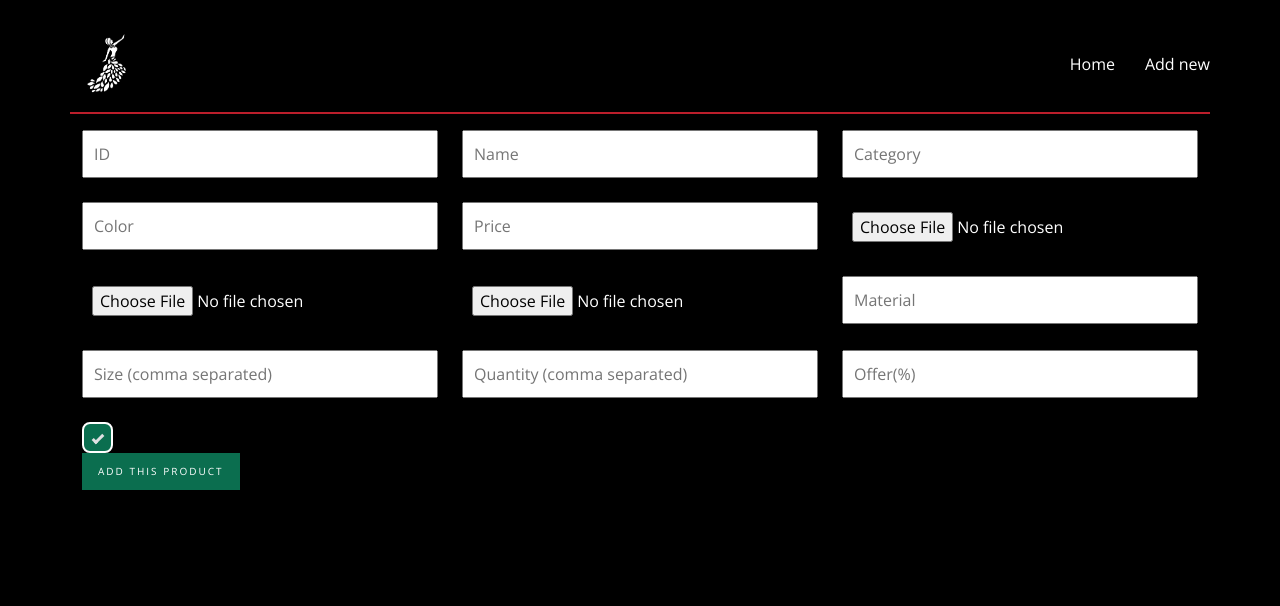
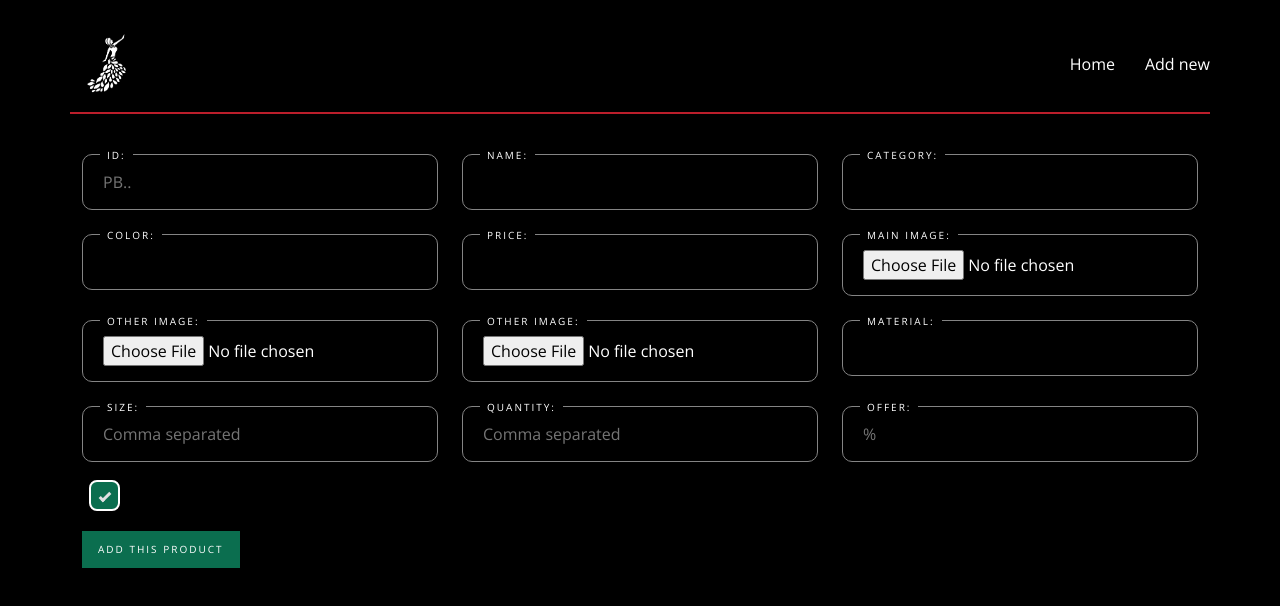
Before and after one commit to imarunsankarks/frontend, a React (Create React App) app: page /create in a window 1280 px wide. Shown: the top 606 px of the page. Built offline with nearby package versions, Linux system fonts and the light colour scheme.

Commit message:
form style updated

```diff
--- a/src/Create.js
+++ b/src/Create.js
@@ -69,43 +69,55 @@ const Create = () => {
     return (
         <div>
             <form onSubmit={handleSubmit} id='update-form' encType="multipart/form-data">
-                <div className='container'>
+                <div className='container mt-4'>
                     <div className='row each-input-field g-4'>
                         <div className='col-4'>
-                            <input type="text" name="id" onChange={handleChange} placeholder='ID' id='form-id' />
+                            <label htmlFor='id'>ID: </label>
+                            <input type="text" name="id" onChange={handleChange} placeholder='PB..' id='form-id' />
                         </div>
                         <div className='col-4'>
-                            <input type="text" name="name" onChange={handleChange} placeholder='Name' id='form-name' />
+                            <label htmlFor='name'>Name: </label>
+                            <input type="text" name="name" onChange={handleChange} id='form-name' />
                         </div>
                         <div className='col-4'>
-                            <input type="text" name="category" onChange={handleChange} placeholder='Category' id='form-category' />
+                            <label htmlFor='category'>Category: </label>
+                            <input type="text" name="category" onChange={handleChange} id='form-category' />
                         </div>
                         <div className='col-4'>
-                            <input type="text" name="color" onChange={handleChange} placeholder='Color' id='form-color' />
+                            <label htmlFor='color'>Color: </label>
+                            <input type="text" name="color" onChange={handleChange} id='form-color' />
                         </div>
                         <div className='col-4'>
-                            <input type="number" name="price" onChange={handleChange} placeholder='Price' id='form-price' />
+                            <label htmlFor='price'>Price: </label>
+                            <input type="number" name="price" onChange={handleChange} id='form-price' />
                         </div>
                         <div className='col-4'>
+                            <label htmlFor='image1'>Main image: </label>
                             <input type="file" name="image1" onChange={handleChange} />
                         </div>
                         <div className='col-4'>
+                            <label htmlFor='image2'>Other image: </label>
                             <input type="file" name="image2" onChange={handleChange} />
                         </div>
                         <div className='col-4'>
+                            <label htmlFor='image3'>Other image: </label>
                             <input type="file" name="image3" onChange={handleChange} />
                         </div>
                         <div className='col-4'>
-                            <input type="text" name="material" onChange={handleChange} placeholder='Material' id='form-material' />
+                            <label htmlFor='material'>Material: </label>
+                            <input type="text" name="material" onChange={handleChange} id='form-material' />
                         </div>
                         <div className='col-4'>
-                            <input type="text" name="size" onChange={handleChange} placeholder='Size (comma separated)' id='form-size' />
+                            <label htmlFor='size'>Size: </label>
+                            <input type="text" name="size" onChange={handleChange} placeholder='Comma separated' id='form-size' />
                         </div>
                         <div className='col-4'>
-                            <input type="text" name="quantity" onChange={handleChange} placeholder='Quantity (comma separated)' id='form-quantity' />
+                            <label htmlFor='quantity'>Quantity: </label>
+                            <input type="text" name="quantity" onChange={handleChange} placeholder='Comma separated' id='form-quantity' />
                         </div>
                         <div className='col-4'>
-                            <input type="number" name="offer" onChange={handleChange} placeholder='Offer(%)' id='form-offer' />
+                            <label htmlFor='offer'>Offer: </label>
+                            <input type="number" name="offer" onChange={handleChange} placeholder='%' id='form-offer' />
                         </div>
                         <div className='col-4'>
                             <label className='d-flex align-items-center check-container'>
--- a/src/Update.js
+++ b/src/Update.js
@@ -143,6 +143,7 @@ const Update = () => {
         <div className="container">
             {loading && <h2>Loading...</h2>}
             <h2>Update Product</h2>
+            <br></br>
             <form onSubmit={handleSubmit} className="updateForm">
                 <div className="eachUpdateField">
                     <label htmlFor='name'>Name: </label>
--- a/src/index.css
+++ b/src/index.css
@@ -115,7 +115,12 @@ h6 {
 
 .each-input-field input {
   width: 100%;
-  padding: 10px;
+  padding: 15px 20px;
+  border: 1px solid rgb(132, 132, 132);
+  outline: none;
+  background: transparent;
+  color: #ffffff;
+  border-radius: 10px;
 }
 
 .checkmark {
@@ -197,11 +202,14 @@ form button {
 }
 
 .check-container {
-  display: block;
-  position: relative;
+  display: block !important;
+  position: relative !important;
   cursor: pointer;
-  font-size: 1.5rem;
+  font-size: 1.5rem !important;
+  -webkit-user-select: none !important;
   user-select: none;
+  margin-bottom: 10px;
+  left: 0 !important;
 }
 
 .eachProductDetails h2 {
@@ -288,5 +296,20 @@ form button {
   margin: 10px 0;
   background: transparent;
   color: #ffffff;
-  border-radius: 15px;
+  border-radius: 10px;
 }
+
+.each-input-field label {
+  position: absolute;
+  top: -8px;
+  left: 30px;
+  color: rgb(255, 255, 255);
+  font-size: 10px;
+  text-transform: uppercase;
+  letter-spacing: 2px;
+  background: black;
+  padding: 2px 7px;
+}
+.each-input-field .col-4 {
+  position: relative;
+}
```
